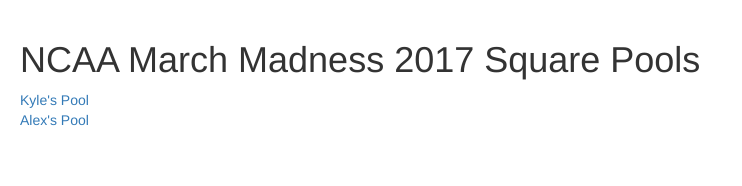
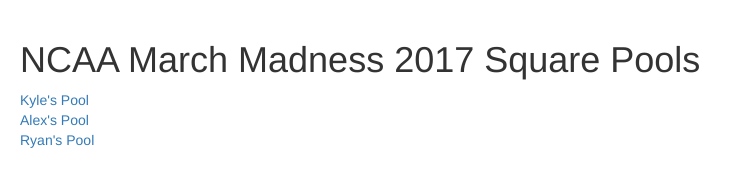
Before and after one commit to kwerner82/marchmadness2017, a plain HTML site: page index.html in a window 1280 px wide. Shown: the whole page, without its empty margins (0-742 px from the left). Drawn offline with Linux system fonts and the light colour scheme.

Commit message:
Updating index

```diff
--- a/index.html
+++ b/index.html
@@ -17,5 +17,6 @@
 		<br>
 		<a href="alexpool.html">Alex's Pool</a>
 		<br>
+		<a href="ryanpool.html">Ryan's Pool</a>
   	</body>
 </html>
```
